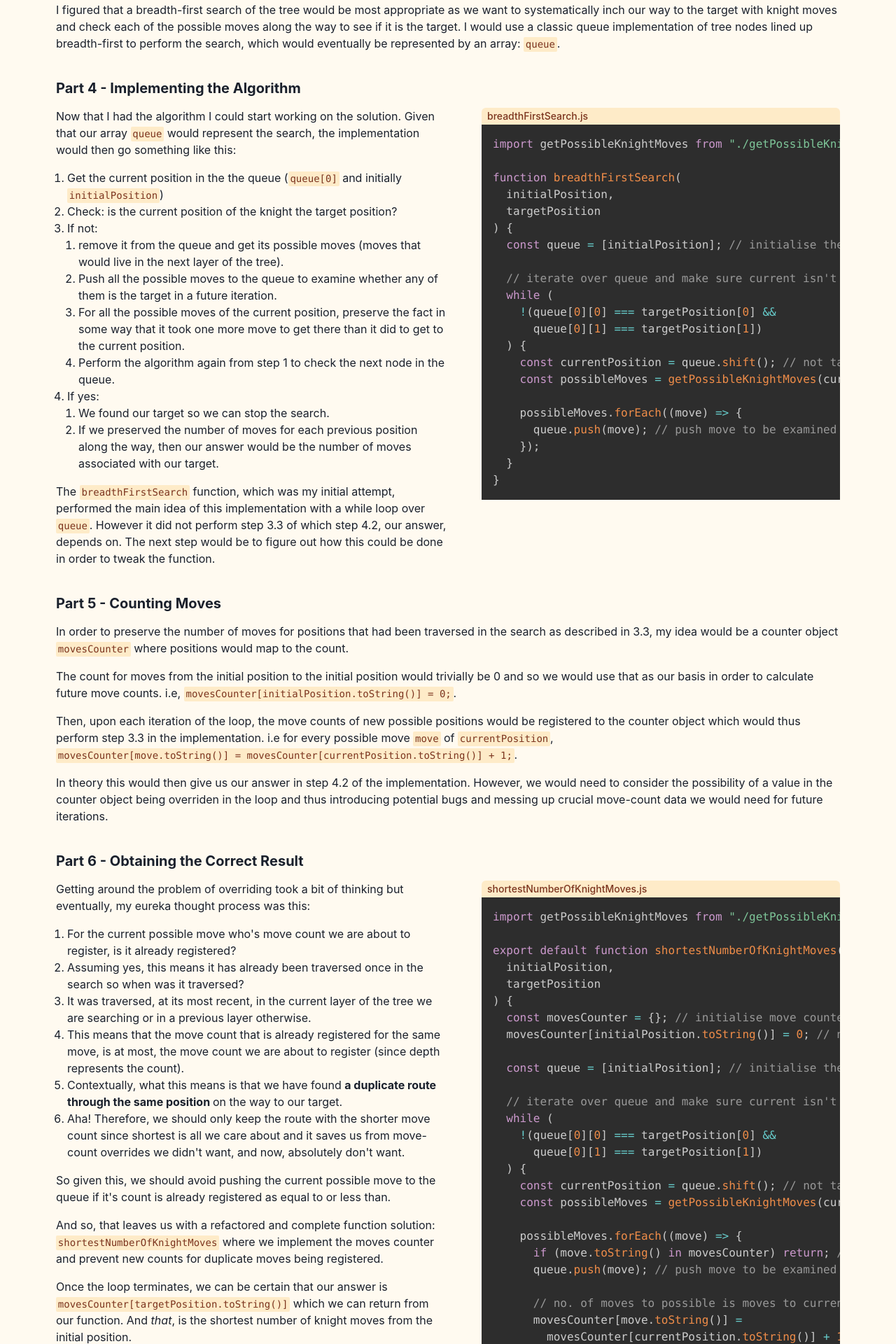
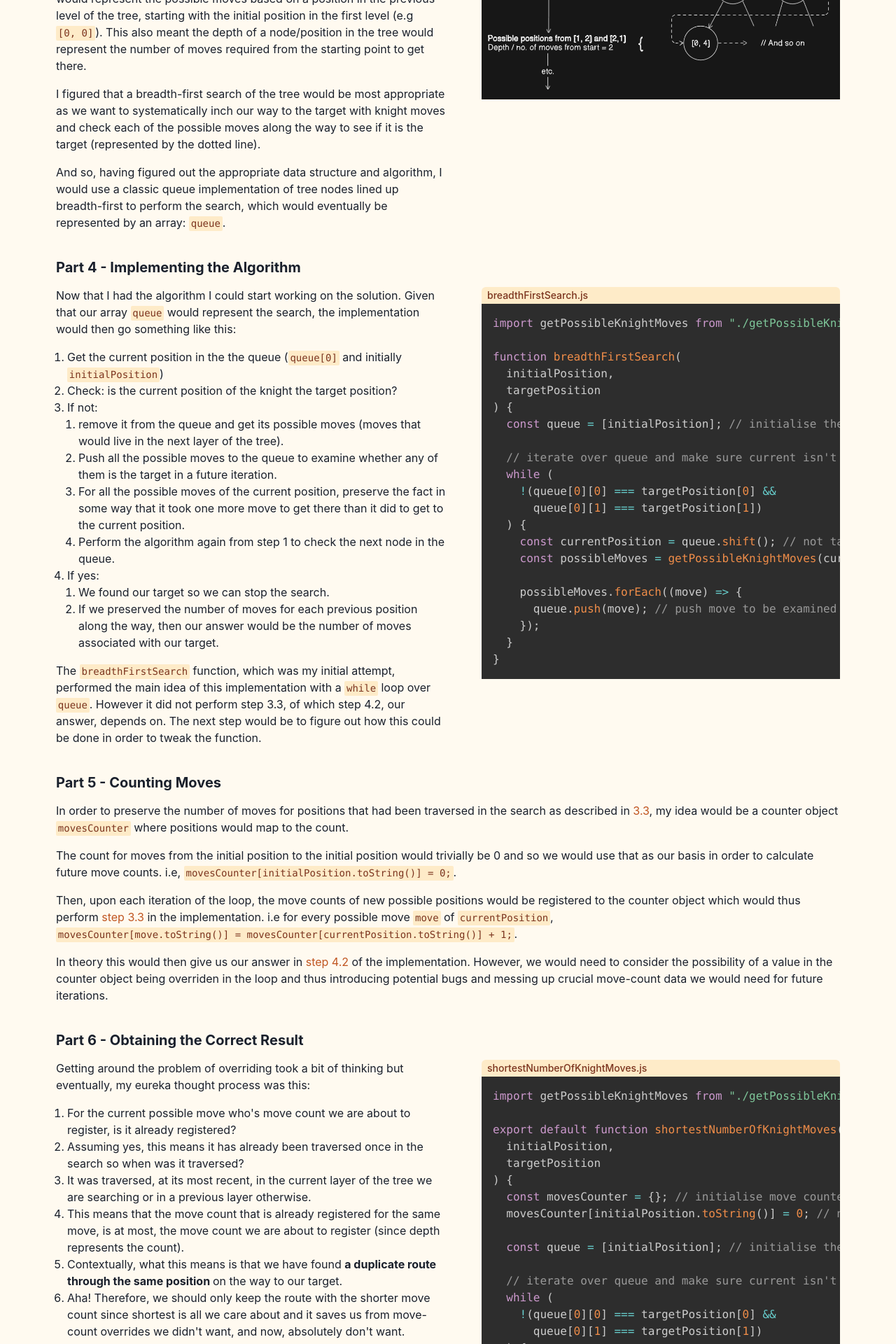
Before and after one commit to nicoll-douglas/knights-shortest-path, a React (Vite) app: page / in a window 1280 px wide. Shown: the part 2140-4060 px from the top of the page at 70% size. Built offline with nearby package versions, Linux system fonts and the light colour scheme.

Commit message:
content: edit

```diff
--- a/src/components/article/Solution.jsx
+++ b/src/components/article/Solution.jsx
@@ -8,6 +8,7 @@ import {
   ListItem,
   Link,
   Button,
+  Image,
 } from "@chakra-ui/react";
 import Section from "./Section";
 import { ExternalLinkIcon } from "@chakra-ui/icons";
@@ -17,6 +18,7 @@ import {
   ShortestNumberOfKnightMoves,
   BreadthFirstSearch,
 } from "../code";
+import treeDiagram from "../../assets/tree-diagram.png";
 
 export default function Solution() {
   return (
@@ -82,7 +84,11 @@ export default function Solution() {
           </Text>
         </Section>
 
-        <Section heading={"Part 3 - Uncovering the Algorithm"}>
+        <Section
+          heading={"Part 3 - Uncovering the Algorithm"}
+          codeSnippet={<Image src={treeDiagram} />}
+          snippetCaption={"Figure 1 - Tree Diagram"}
+        >
           <Text>
             Next I had to figure out how I would obtain the shortest path
             between any two points given that I could now calculate the possible
@@ -91,21 +97,24 @@ export default function Solution() {
           <Text>
             Eventually, I figured that arriving at this solution would require a
             representation of a tree data structure given how possible positions
-            could grow indefinitely. Each node in a layer/level of the tree
-            would represent the possible moves based on a position in the
-            previous level of the tree, starting with the initial position in
-            the first level. This also meant the depth of a node/position in the
-            tree would represent the number of moves required from the starting
-            point to get there.
+            could grow indefinitely. Like in figure 1, each node in a
+            layer/level of the tree would represent the possible moves based on
+            a position in the previous level of the tree, starting with the
+            initial position in the first level (e.g <Code>[0, 0]</Code>). This
+            also meant the depth of a node/position in the tree would represent
+            the number of moves required from the starting point to get there.
           </Text>
           <Text>
             I figured that a breadth-first search of the tree would be most
             appropriate as we want to systematically inch our way to the target
             with knight moves and check each of the possible moves along the way
-            to see if it is the target. I would use a classic queue
-            implementation of tree nodes lined up breadth-first to perform the
-            search, which would eventually be represented by an array:{" "}
-            <Code>queue</Code>.
+            to see if it is the target (represented by the dotted line).
+          </Text>
+          <Text>
+            And so, having figured out the appropriate data structure and
+            algorithm, I would use a classic queue implementation of tree nodes
+            lined up breadth-first to perform the search, which would eventually
+            be represented by an array: <Code>queue</Code>.
           </Text>
         </Section>
 
@@ -138,7 +147,7 @@ export default function Solution() {
                   Push all the possible moves to the queue to examine whether
                   any of them is the target in a future iteration.
                 </ListItem>
-                <ListItem>
+                <ListItem id="step-3.3">
                   For all the possible moves of the current position, preserve
                   the fact in some way that it took one more move to get there
                   than it did to get to the current position.
@@ -155,7 +164,7 @@ export default function Solution() {
                 <ListItem>
                   We found our target so we can stop the search.
                 </ListItem>
-                <ListItem>
+                <ListItem id="step-4.2">
                   If we preserved the number of moves for each previous position
                   along the way, then our answer would be the number of moves
                   associated with our target.
@@ -165,19 +174,20 @@ export default function Solution() {
           </OrderedList>
           <Text>
             The <Code>breadthFirstSearch</Code> function, which was my initial
-            attempt, performed the main idea of this implementation with a while
-            loop over <Code>queue</Code>. However it did not perform step 3.3 of
-            which step 4.2, our answer, depends on. The next step would be to
-            figure out how this could be done in order to tweak the function.
+            attempt, performed the main idea of this implementation with a{" "}
+            <Code>while</Code> loop over <Code>queue</Code>. However it did not
+            perform step 3.3, of which step 4.2, our answer, depends on. The
+            next step would be to figure out how this could be done in order to
+            tweak the function.
           </Text>
         </Section>
 
         <Section heading={"Part 5 - Counting Moves"}>
           <Text>
             In order to preserve the number of moves for positions that had been
-            traversed in the search as described in 3.3, my idea would be a
-            counter object <Code>movesCounter</Code> where positions would map
-            to the count.
+            traversed in the search as described in <Step33>3.3</Step33>, my
+            idea would be a counter object <Code>movesCounter</Code> where
+            positions would map to the count.
           </Text>
           <Text>
             The count for moves from the initial position to the initial
@@ -188,7 +198,7 @@ export default function Solution() {
           <Text>
             Then, upon each iteration of the loop, the move counts of new
             possible positions would be registered to the counter object which
-            would thus perform step 3.3 in the implementation. i.e for every
+            would thus perform <Step33 /> in the implementation. i.e for every
             possible move <Code>move</Code> of <Code>currentPosition</Code>,{" "}
             <Code>
               movesCounter[move.toString()] =
@@ -197,7 +207,7 @@ export default function Solution() {
             .
           </Text>
           <Text>
-            In theory this would then give us our answer in step 4.2 of the
+            In theory this would then give us our answer in <Step42 /> of the
             implementation. However, we would need to consider the possibility
             of a value in the counter object being overriden in the loop and
             thus introducing potential bugs and messing up crucial move-count
@@ -244,24 +254,41 @@ export default function Solution() {
             </ListItem>
           </OrderedList>
           <Text>
-            So given this, we should avoid pushing the current possible move to
-            the queue if it&apos;s count is already registered as equal to or
-            less than.
+            So given this, we should avoid pushing the current possible position
+            to the queue since it&apos;s count is already registered as{" "}
+            <strong>equal to or less than.</strong>
           </Text>
           <Text>
             And so, that leaves us with a refactored and complete function
             solution: <Code>shortestNumberOfKnightMoves</Code> where we
             implement the moves counter and prevent new counts for duplicate
-            moves being registered.
+            positions being registered.
           </Text>
           <Text>
             Once the loop terminates, we can be certain that our answer is{" "}
-            <Code>movesCounter[targetPosition.toString()]</Code> which we can
-            return from our function. And <em>that</em>, is the shortest number
-            of knight moves from the initial position.
+            <Code>movesCounter[targetPosition.toString()]</Code> since its count
+            would also be recorded. We can then return it from our function, and{" "}
+            <em>that</em>, is the shortest number of knight moves from the
+            initial position.
           </Text>
         </Section>
       </Flex>
     </Box>
   );
 }
+
+function Step33({ children = "step 3.3" }) {
+  return (
+    <Link color={"orange.600"} href="#step-3.3">
+      {children}
+    </Link>
+  );
+}
+
+function Step42({ children = "step 4.2" }) {
+  return (
+    <Link color={"orange.600"} href="#step-4.2">
+      {children}
+    </Link>
+  );
+}
```
Also changed, not shown: src/assets/tree-diagram.png (added).
